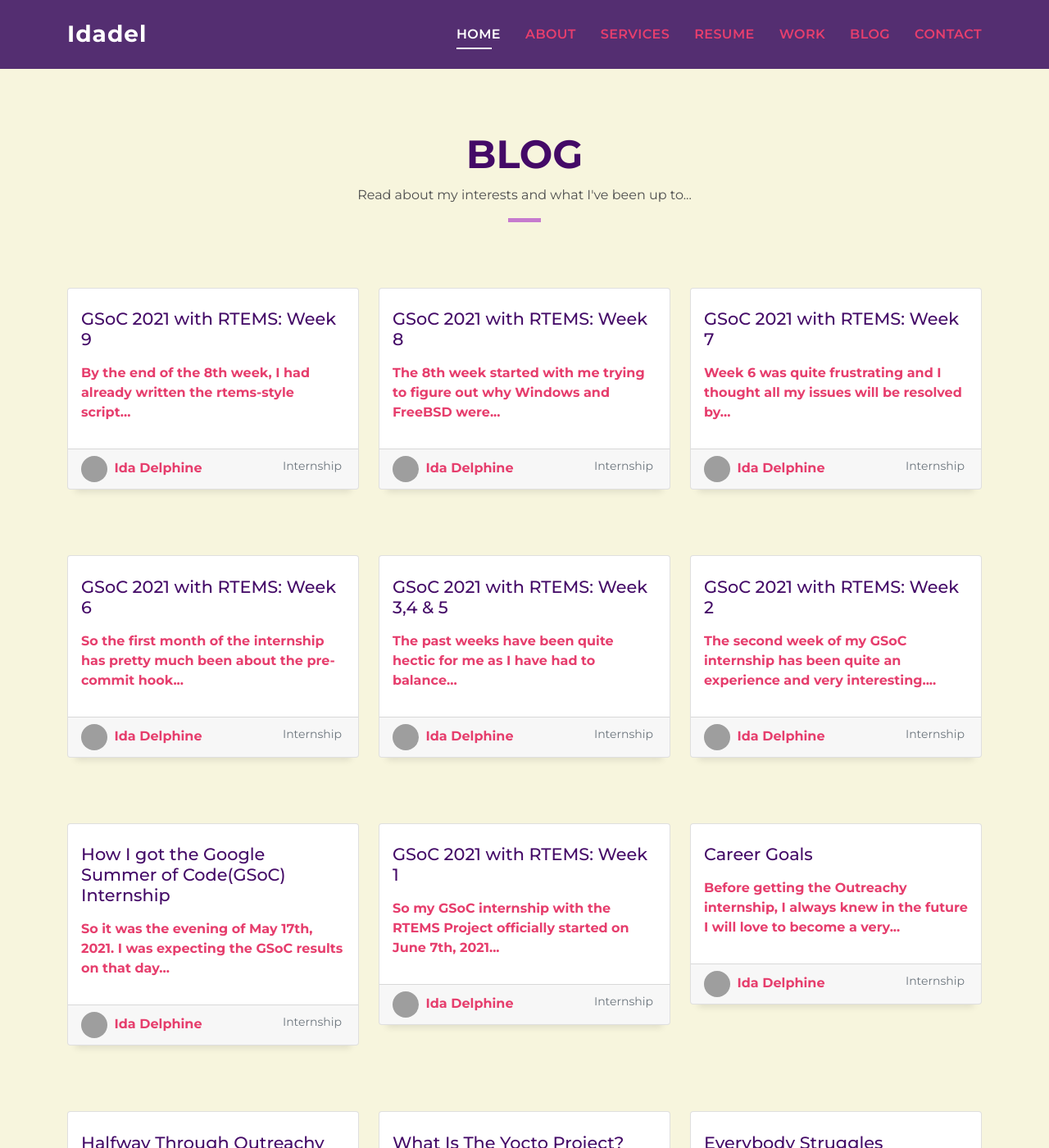
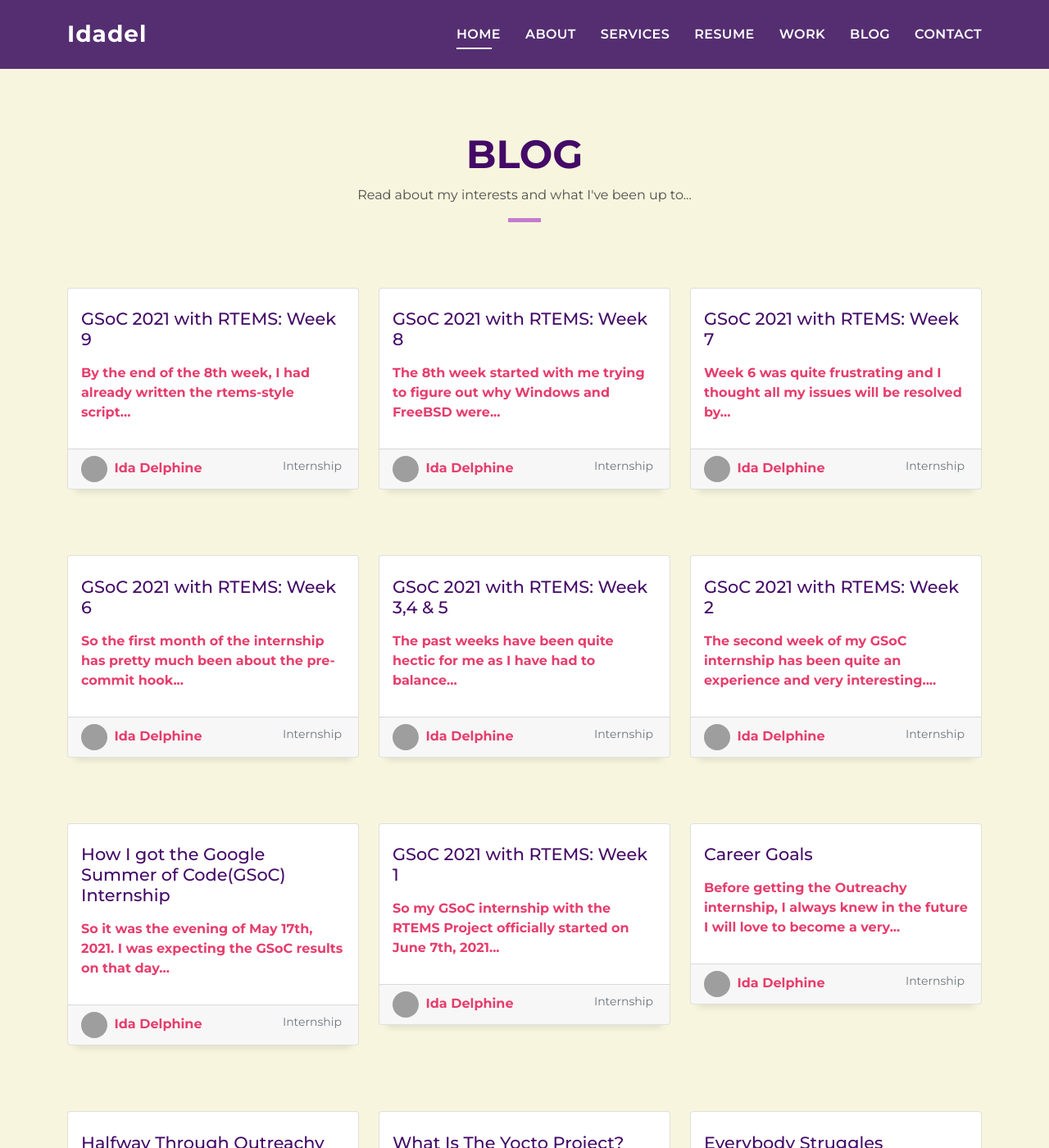
Before and after one commit to Idadelveloper/Idadelveloper.github.io, a Jekyll site: the page built from blog/index.html, in a window 1280 px wide and 1400 px high. Shown: the whole window at 82% size. Built offline with Jekyll 4.4.1, drawn with Linux system fonts in a browser that asks for light colours; grey boxes are pictures that could not be loaded.

Commit message:
Update style.css

```diff
--- a/assets/css/style.css
+++ b/assets/css/style.css
@@ -506,7 +506,7 @@ a:hover {
   display: flex;
   align-items: center;
   justify-content: space-between;
-  color: #E63E6D;
+  color: #fff;
   font-size: 16px;
   font-weight: 600;
   padding: 0;
```
